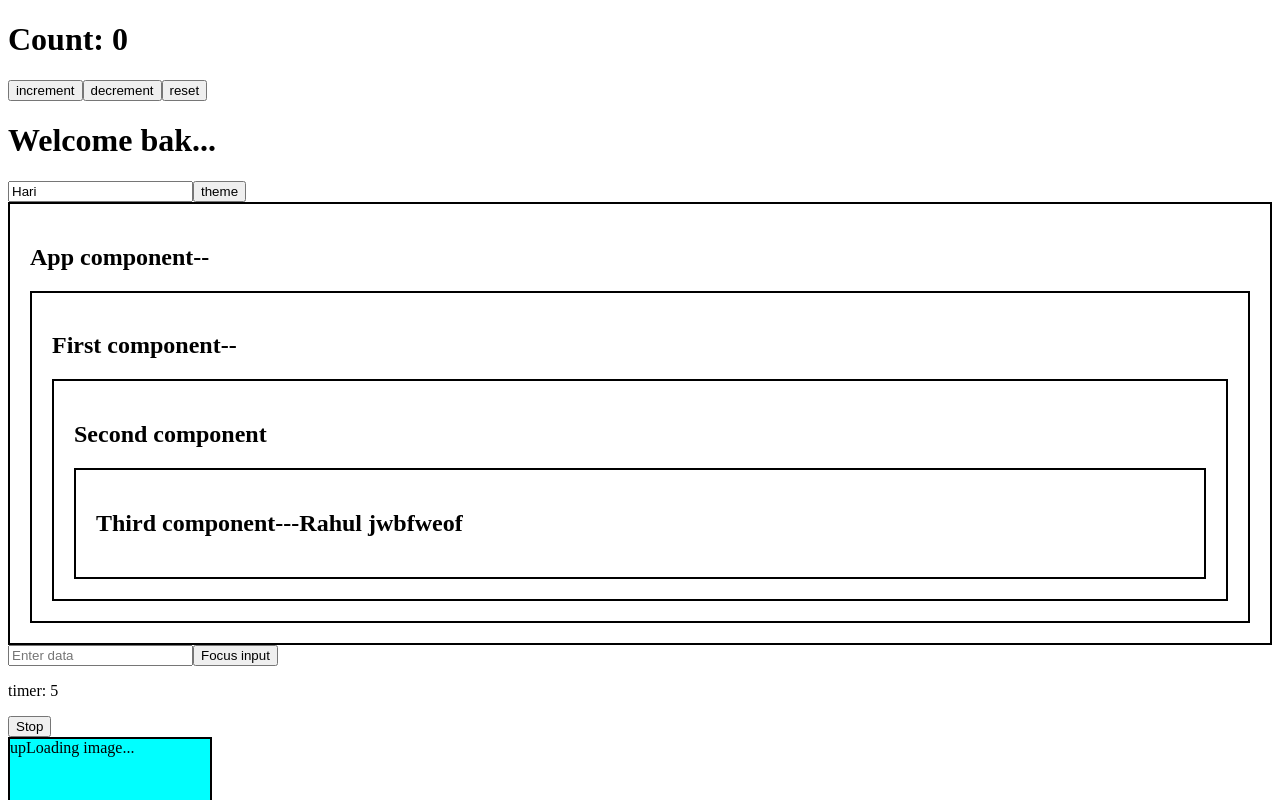
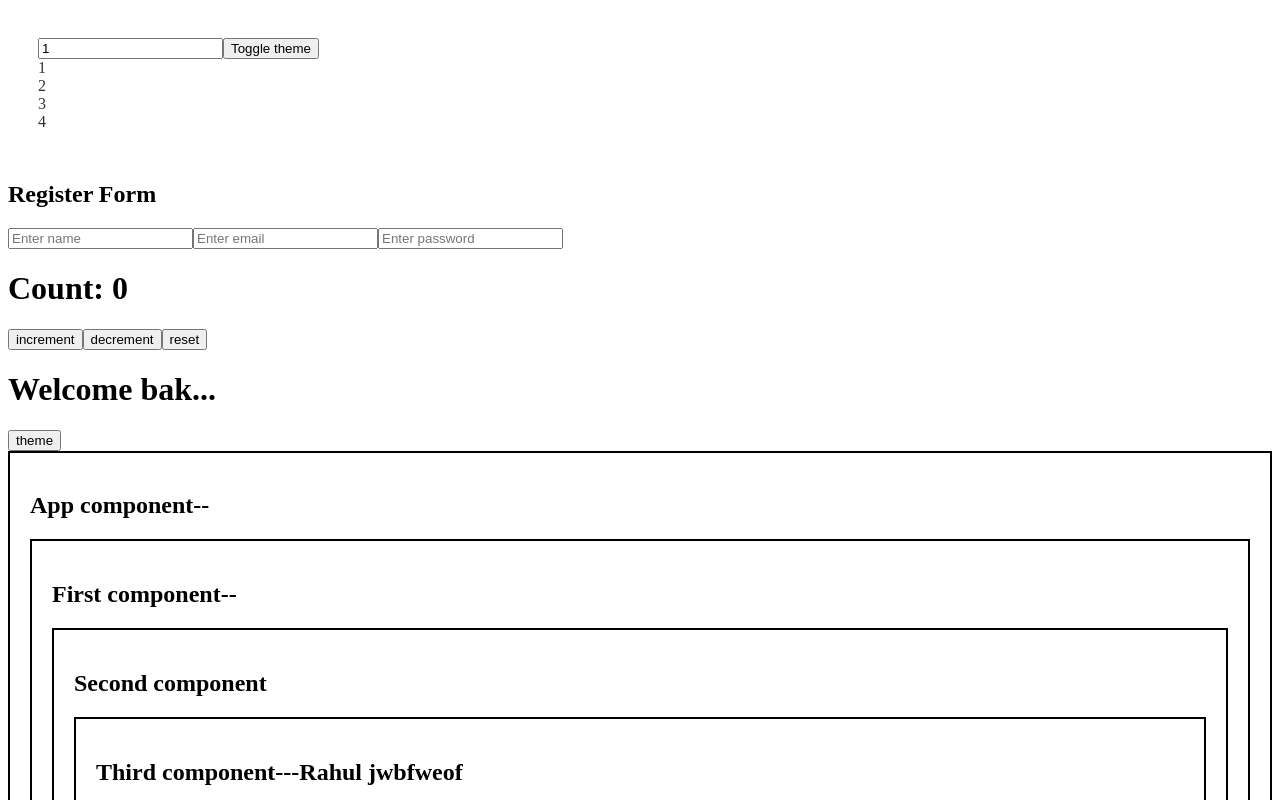
Before and after one commit to kamalrajms/ReactPro8, a React (Vite) app: page / in a window 1280 px wide. Shown: the top 800 px of the page. Built offline with nearby package versions, Linux system fonts and the light colour scheme; no server answers.

Commit message:
useReducer,usecallback

```diff
--- a/src/App.jsx
+++ b/src/App.jsx
@@ -15,6 +15,8 @@ import UseRefHook from "./Component/UseRefHook";
 import First from "./Context/First";
 import ContextHook from "./Context/ContextHook";
 import UseReducerHook from "./Component/UseReducerHook";
+import UesReducerForm from "./Component/UesReducerForm";
+import UseCallBackHook from "./Component/UseCallBackHook";
 
 export const Pass = createContext();
 // import
@@ -30,6 +32,8 @@ export default function App() {
   const data = { userName: "Hari" };
   return (
     <>
+      <UseCallBackHook />
+      <UesReducerForm />
       <UseReducerHook />
       <Pass.Provider value={{ mode, setMode, data }}>
         <ContextHook />
--- /dev/null
+++ b/src/Component/UesReducerForm.jsx
@@ -0,0 +1,59 @@
+import React, { useReducer } from "react";
+
+export default function UesReducerForm() {
+  const initialState = {
+    name: "",
+    email: "",
+    password: "",
+  };
+  function formReducer(state, action) {
+    return {
+      ...state,
+      [action.field]: action.value,
+    };
+  }
+
+//   action={
+//          field: password,
+//          value: state.password,
+//   }
+  const [state, dispatch] = useReducer(formReducer, initialState);
+
+  function handleChange(e) {
+    dispatch({
+      field: e.target.name,
+      value: e.target.value,
+    });
+  }
+
+//  dispatch({
+//       field: password,
+//       value: state.password,
+//     })
+  return (
+    <div>
+      <h2>Register Form</h2>
+      <input
+        name="name"
+        type="text"
+        placeholder="Enter name"
+        value={state.name}
+        onChange={handleChange}
+      />
+      <input
+        name="email"
+        type="text"
+        placeholder="Enter email"
+        value={state.email}
+        onChange={handleChange}
+      />
+      <input
+        name="password"
+        type="text"
+        placeholder="Enter password"
+        value={state.password}
+        onChange={handleChange}
+      />
+    </div>
+  );
+}
--- /dev/null
+++ b/src/Component/UseCallBackHook.jsx
@@ -0,0 +1,31 @@
+import React, { useState, useCallback } from "react";
+import UsecallbackList from "./UsecallbackList";
+
+export default function UseCallBackHook() {
+  const [number, setNumber] = useState(1);
+  const [dark, setDark] = useState(false);
+  //   const getItem = () => {
+  //     return [number, number + 1, number + 2, number + 3];
+  //   };
+
+  const getItem = useCallback(() => {
+    return [number, number + 1, number + 2, number + 3];
+  }, [number]);
+
+  const theme = {
+    backgroundColor: dark ? "#333" : "#fff",
+    color: dark ? "#fff" : "#333",
+    padding: "30px",
+  };
+  return (
+    <div style={theme}>
+      <input
+        type="number"
+        value={number}
+        onChange={(e) => setNumber(parseInt(e.target.value))}
+      />
+      <button onClick={() => setDark(!dark)}>Toggle theme</button>
+      <UsecallbackList getItem={getItem} />
+    </div>
+  );
+}
--- /dev/null
+++ b/src/Component/UsecallbackList.jsx
@@ -0,0 +1,17 @@
+import React, { useState, useEffect } from "react";
+
+export default function UsecallbackList({ getItem }) {
+  const [items, setItem] = useState([]);
+  useEffect(() => {
+    setItem(getItem());
+    console.log("updating items");
+  }, [getItem]);
+
+  return (
+    <div>
+      {items.map((item) => (
+        <div key={item}>{item}</div>
+      ))}
+    </div>
+  );
+}
--- a/src/Context/ContextButton.jsx
+++ b/src/Context/ContextButton.jsx
@@ -7,7 +7,7 @@ export default function ContextButton() {
 
   return (
     <div>
-      <input type="text" value={data.userName} />
+      {/* <input type="text" value={data.userName} /> */}
       <button onClick={() => setMode(mode === "light" ? "black" : "light")}>
         theme
       </button>
```
Also changed, not shown: src/Text.txt.
